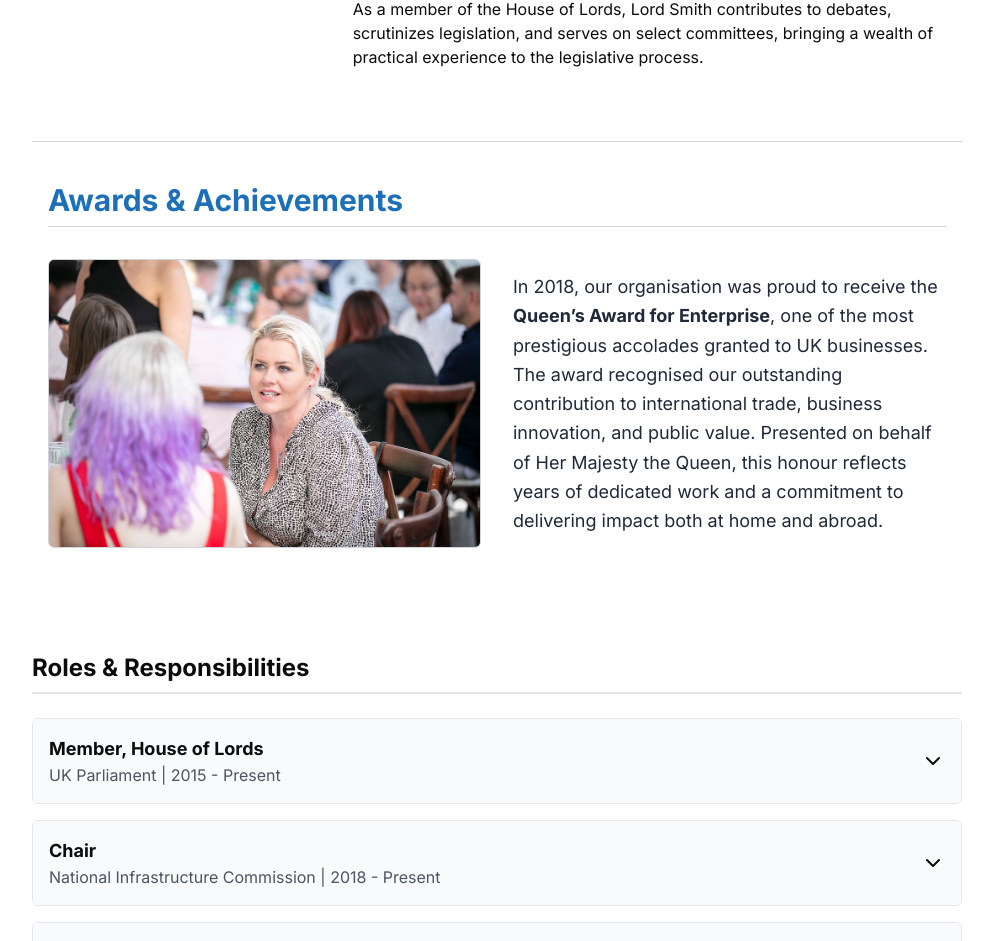
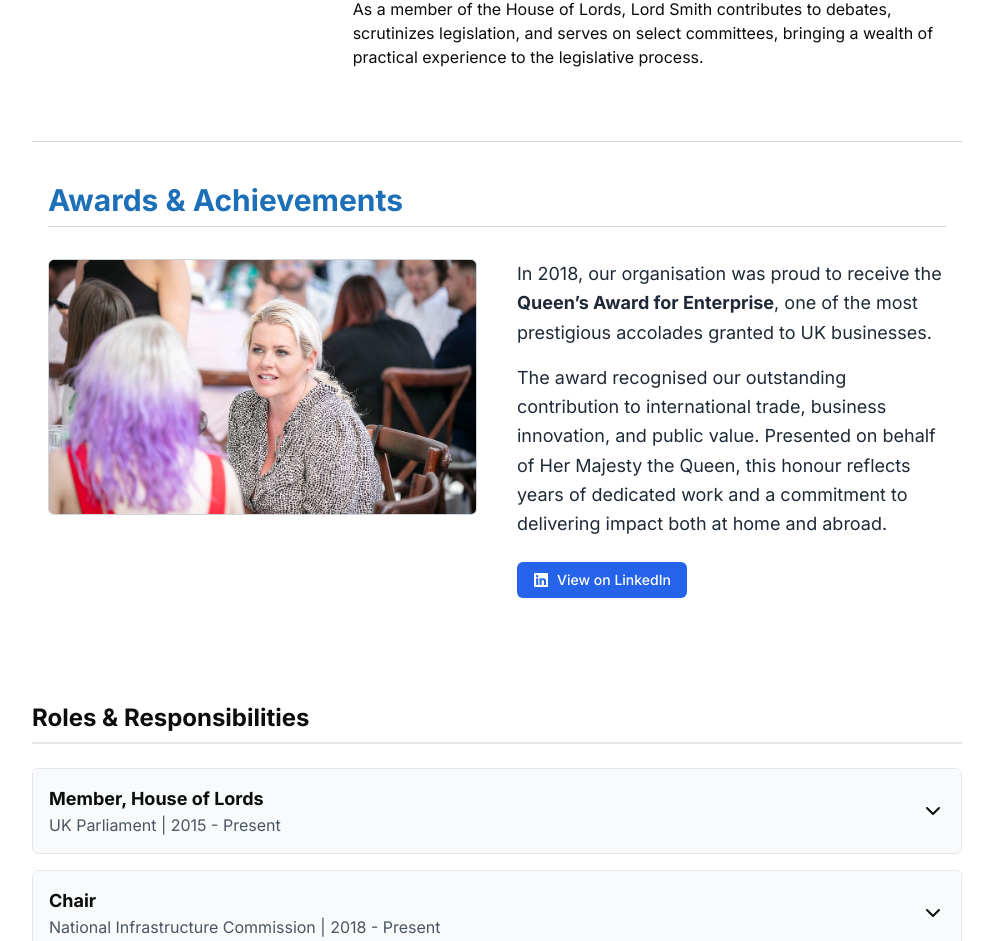
Before and after one commit to zakfarnworth23/farnworthdotorguk, a Next.js app: page / in a window 1280 px wide. Shown: the part 1074-2015 px from the top of the page, without its empty margins (143-1136 px from the left). Built offline with nearby package versions, Linux system fonts and the light colour scheme.

Commit message:
Update achievements-section.tsx

```diff
--- a/components/achievements-section.tsx
+++ b/components/achievements-section.tsx
@@ -1,55 +1,109 @@
 "use client";
 
-import { useEffect, useState } from "react"
+import { useEffect, useState } from "react";
+import { FaLinkedin } from "react-icons/fa";
 
 export default function RecognitionSection() {
   const images = [
     {
       src: "/award-photo-01.jpg",
-      alt: "BCS IT & Digital Apprenticeship Awards 2024",
+      alt: "BCS IT & Digital Apprenticeship Award 2024",
     },
     {
       src: "/award-photo-02.jpg",
-      alt: "BCS IT & Digital Apprenticeship Awards 2024",
+      alt: "BCS IT & Digital Apprenticeship Award 2024",
     },
-  ]
+  ];
 
-  const [currentIndex, setCurrentIndex] = useState(0)
+  const [currentIndex, setCurrentIndex] = useState(0);
+  const [hovering, setHovering] = useState(false);
 
   useEffect(() => {
-    const interval = setInterval(() => {
-      setCurrentIndex((prevIndex) => (prevIndex + 1) % images.length)
-    }, 4000) // Switch every 4 seconds
-    return () => clearInterval(interval)
-  }, [images.length])
+    if (!hovering) {
+      const interval = setInterval(() => {
+        setCurrentIndex((prevIndex) => (prevIndex + 1) % images.length);
+      }, 5000);
+      return () => clearInterval(interval);
+    }
+  }, [hovering]);
 
   return (
-    <section id="recognition" className="py-10 mt-10 border-t border-gray-300">
+    <section
+      id="recognition"
+      className="py-10 mt-10 border-t border-gray-300 bg-white"
+    >
       <div className="max-w-6xl mx-auto px-4">
         <h2 className="text-2xl md:text-3xl font-bold mb-8 text-govuk-blue border-b border-gray-300 pb-2">
           Awards & Achievements
         </h2>
-        <div className="grid grid-cols-1 md:grid-cols-2 gap-8 items-center">
-          {/* Left: Auto-rotating image */}
-          <div className="w-full overflow-hidden rounded-md border border-gray-300">
-            <img
-              src={images[currentIndex].src}
-              alt={images[currentIndex].alt}
-              className="w-full h-auto object-cover transition-opacity duration-700 ease-in-out"
-            />
+
+        <div className="grid grid-cols-1 md:grid-cols-2 gap-10 items-start">
+          {/* Left: Auto-fading image with thumbnail selector */}
+          <div
+            className="relative group"
+            onMouseEnter={() => setHovering(true)}
+            onMouseLeave={() => setHovering(false)}
+          >
+            <div className="relative h-64 overflow-hidden rounded-md border border-gray-300">
+              {images.map((image, index) => (
+                <img
+                  key={index}
+                  src={image.src}
+                  alt={image.alt}
+                  className={`absolute top-0 left-0 w-full h-full object-cover transition-opacity duration-1000 ease-in-out ${
+                    index === currentIndex ? "opacity-100" : "opacity-0"
+                  }`}
+                />
+              ))}
+            </div>
+
+            {/* Thumbnail selector (visible on hover) */}
+            <div className="mt-3 flex gap-2 justify-center opacity-0 group-hover:opacity-100 transition-opacity duration-300">
+              {images.map((img, i) => (
+                <img
+                  key={i}
+                  src={img.src}
+                  alt={img.alt}
+                  onClick={() => setCurrentIndex(i)}
+                  className={`h-12 w-20 object-cover border-2 cursor-pointer rounded-sm transition duration-200 ${
+                    currentIndex === i
+                      ? "border-govuk-blue opacity-100"
+                      : "border-gray-300 opacity-50 hover:opacity-100"
+                  }`}
+                />
+              ))}
+            </div>
           </div>
 
-          {/* Right: Paragraph */}
-          <div>
-            <p className="text-lg leading-relaxed text-gray-800">
-              In 2018, our organisation was proud to receive the <strong>Queen’s Award for Enterprise</strong>, one of the
-              most prestigious accolades granted to UK businesses. The award recognised our outstanding contribution to
-              international trade, business innovation, and public value. Presented on behalf of Her Majesty the Queen,
-              this honour reflects years of dedicated work and a commitment to delivering impact both at home and abroad.
-            </p>
+          {/* Right: Text and LinkedIn button */}
+          <div className="flex flex-col justify-between h-full">
+            <div className="text-lg leading-relaxed text-gray-800 mb-6">
+              <p className="mb-4">
+                In 2018, our organisation was proud to receive the{" "}
+                <strong>Queen’s Award for Enterprise</strong>, one of the most
+                prestigious accolades granted to UK businesses.
+              </p>
+              <p>
+                The award recognised our outstanding contribution to
+                international trade, business innovation, and public value.
+                Presented on behalf of Her Majesty the Queen, this honour
+                reflects years of dedicated work and a commitment to delivering
+                impact both at home and abroad.
+              </p>
+            </div>
+
+            <a
+              href="https://www.linkedin.com/posts/zakfarnworth_i-am-pleased-to-announce-that-i-have-been-activity-7212210405014675457-88U2?utm_source=share&utm_medium=member_desktop&rcm=ACoAADoAp94BaJDwvFOMsE7qHeD_1lM33VUrLxY"
+              target="_blank"
+              rel="noopener noreferrer"
+              className="inline-flex items-center px-4 py-2 text-white bg-blue-600 hover:bg-blue-700 rounded-md text-sm font-medium w-max transition-colors"
+            >
+              <FaLinkedin className="mr-2 h-4 w-4" />
+              View on LinkedIn
+            </a>
           </div>
         </div>
       </div>
     </section>
-  )
+  );
 }
```
